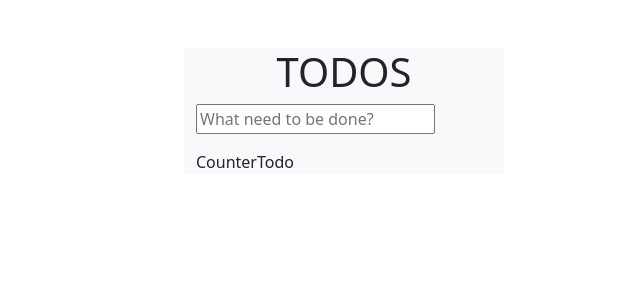
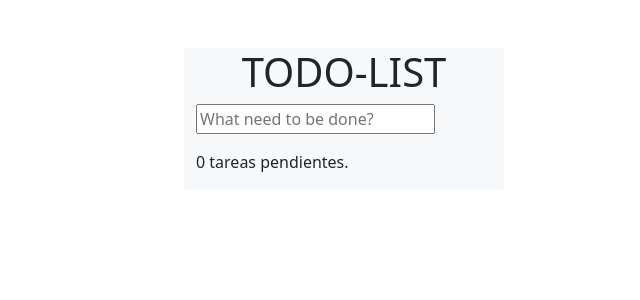
Before and after one commit to blancojohn/Todo-List-InReactJS, a React app: page / in a window 1280 px wide. Shown: the top 300 px of the page, without its empty margins (296-936 px from the left). Built offline with nearby package versions, Linux system fonts and the light colour scheme.

Commit message:
Renderización número de tareas OK

```diff
--- a/src/components/AddTodo.js
+++ b/src/components/AddTodo.js
@@ -1,29 +1,31 @@
 import React from "react";
 
-let nextId= 0;
-const AddTodo= ({todo, setTodo, addTodo, setAddTodo})=>{
-    const handleKeyEnter= (e)=>{
-        if(e.keyCode === 13){
+let nextId = 1;
+
+const AddTodo = ({ todo, setTodo, addTodo, setAddTodo}) => {
+
+    const handleKeyEnter = (e) => {
+        if (e.keyCode === 13) {
             setAddTodo([...addTodo,
-            { id: nextId++, todo: todo}
-            ]);
+            { id: nextId++, todo: todo }
+            ])
         }
     }
 
-    return(
+    return (
         <>
             <div className='container d-flex justify-content-start col-3 bg-light'>
-                <input type='texto' placeholder='What need to be done?' onChange={(e)=>{setTodo(e.target.value)}} value={todo} onKeyDown={handleKeyEnter}></input>
+                <input type='texto' placeholder='What need to be done?' onChange={(e) => { setTodo(e.target.value) }} value={todo} onKeyDown={handleKeyEnter}></input>
             </div>
 
             <div className="container d-flex justify-content-start col-3 bg-light">
-                    <ul>
-                        {
-                            addTodo && addTodo.map((pendiente, index)=>(
-                                <li key={index} onKeyDown={handleKeyEnter}>{pendiente.todo}</li>
-                            ))
-                        }
-                    </ul>
+                <ul>
+                    {
+                        addTodo && addTodo.map((task, index) => (
+                            <li key={index} onKeyDown={handleKeyEnter}>{task.todo}</li>
+                        ))
+                    }
+                </ul>
             </div>
 
         </>
--- a/src/components/CounterTodo.js
+++ b/src/components/CounterTodo.js
@@ -1,11 +1,13 @@
 import React from "react";
 
 
-const CounterTodo= ()=>{
+const CounterTodo = ({counterTodo}) => {
     return (
         <>
-            <div className='container d-flex justify-content-start col-3 bg-light'>
-                CounterTodo
+            <div className="container d-flex justify-content-start col-3 bg-light">
+                <p>
+                    {counterTodo} tareas pendientes.
+                </p>
             </div>
         </>
     )
--- a/src/components/TodoList.js
+++ b/src/components/TodoList.js
@@ -1,22 +1,27 @@
-import React, {useState} from "react";
+import React, {useEffect, useState} from "react";
 import AddTodo from "./AddTodo";
 import CounterTodo from "./CounterTodo"
 
 
+let initialCounter=[0]
 
 const TodoList= ()=>{
     const[todo, setTodo]= useState('')
     const[addTodo, setAddTodo]= useState([])
+    const[counterTodo, setCounterTodo]= useState(initialCounter)
     const[done, setDone]= useState(null) /*MOMENTANEAMENTO SERÁ NULL. QUIZÁ SEA UN BOOLEANO  */
 
+    useEffect(()=>{
+        setCounterTodo(addTodo.length)
+    },[addTodo])
 
     return(
         <>
             <div className='container d-flex justify-content-center col-3 mt-5 bg-light'>
-                <h1>TODOS</h1>
+                <h1>TODO-LIST</h1>
             </div>
             <AddTodo setTodo={setTodo} todo={todo} addTodo={addTodo} setAddTodo={setAddTodo} />
-            <CounterTodo />
+            <CounterTodo counterTodo={counterTodo} setCounterTodo={setCounterTodo}/>
         </>
     )
 }
```
